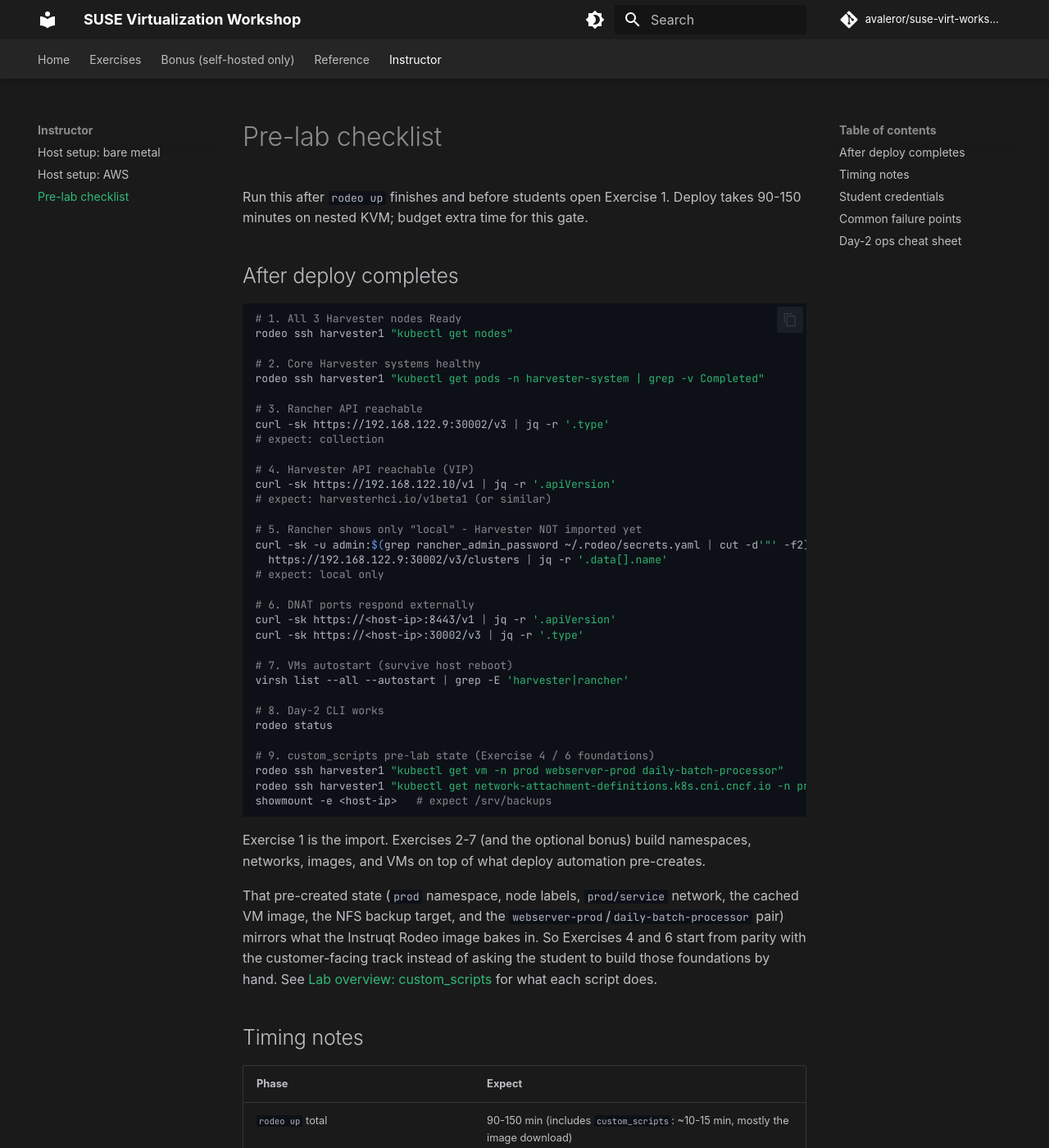
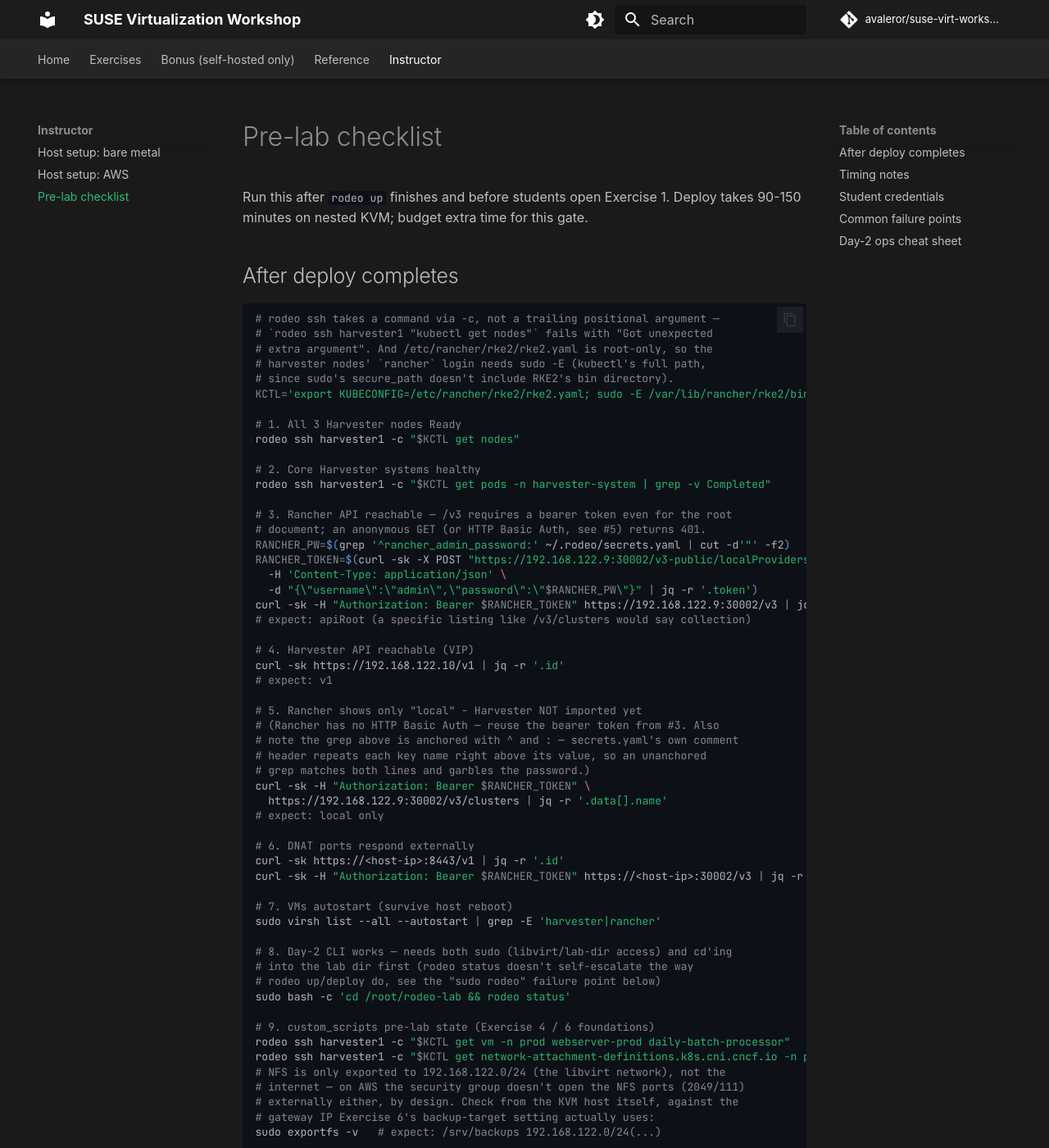
Before and after one commit to avaleror/suse-virt-workshop, an MkDocs documentation site: the page built from docs/instructor/pre-lab-checklist.md, in a window 1280 px wide and 1400 px high. Shown: the whole window at 82% size. Built offline with MkDocs 1.6.1 and Material for MkDocs 9.7.7, drawn with Linux system fonts in a browser that asks for light colours; some web fonts are replaced; comment, search, counter and statistics services are not loaded.

Commit message:
fix(docs): correct AWS deploy testing findings across exercises 1, 5, 6, 8
Live-tested the full workshop on a fresh AWS deploy (virt-workshop-aws
profile). Fixes found along the way:

- Exercise 1.1: Rancher's /v3 requires a bearer token even for the root
  document now — an anonymous GET (or HTTP Basic Auth, as the pre-lab
  checklist used) returns 401, not the "collection" the doc expected.
  Switched both to a real login + bearer token flow; corrected the
  expected value to "apiRoot" (the discovery root's real type).
- Exercise 1.5 / pre-lab checklist: bare `kubectl get nodes` on a
  harvester node fails — the RKE2 kubeconfig is root-only and plain
  `sudo kubectl` can't find the binary on secure_path. Fixed to
  `export KUBECONFIG=...; sudo -E /var/lib/.../kubectl`.
- Pre-lab checklist: `rodeo ssh harvester1 "cmd"` (trailing positional
  arg) fails outright — `rodeo ssh` only accepts a command via `-c`.
  `virsh`/`rodeo status` also need sudo as AWS's non-root ec2-user.
  `secrets.yaml`'s own comment header repeats every key name right
  above its value, so the documented unanchored
  `grep rancher_admin_password` matches the comment line too and
  garbles the password — anchored it (`grep '^rancher_admin_password:'`).
  `showmount -e <host-ip>` can never succeed from outside AWS's security
  group by design — switched to `exportfs -v` from the host instead.
- Exercise 5.2: the kubeovn-operator Harvester addon ships disabled by
  default. Without enabling it first, the CRDs Exercise 5.4's own drills
  reference don't exist on the cluster at all — added the missing step.
- Exercise 6.1: same oversized root-volume note fixed in Exercise 3
  (see the paired commit) applied here too.
- Exercise 8.3: the teardown section only listed bare-metal commands,
  with no mention of `rodeo destroy --cloud --yes` for an AWS deploy —
  a student who ran the whole workshop on AWS would never terminate
  their billing EC2 instance. Added the AWS-specific path.

Co-Authored-By: Claude Sonnet 5 <noreply@anthropic.com>
Claude-Session: https://claude.ai/code/session_01Mr1xUVC1dk5Fo5VUjPTnAh

````diff
--- a/docs/instructor/pre-lab-checklist.md
+++ b/docs/instructor/pre-lab-checklist.md
@@ -5,39 +5,61 @@ Run this after `rodeo up` finishes and before students open Exercise 1. Deploy t
 ## After deploy completes
 
 ```bash
+# rodeo ssh takes a command via -c, not a trailing positional argument —
+# `rodeo ssh harvester1 "kubectl get nodes"` fails with "Got unexpected
+# extra argument". And /etc/rancher/rke2/rke2.yaml is root-only, so the
+# harvester nodes' `rancher` login needs sudo -E (kubectl's full path,
+# since sudo's secure_path doesn't include RKE2's bin directory).
+KCTL='export KUBECONFIG=/etc/rancher/rke2/rke2.yaml; sudo -E /var/lib/rancher/rke2/bin/kubectl'
+
 # 1. All 3 Harvester nodes Ready
-rodeo ssh harvester1 "kubectl get nodes"
+rodeo ssh harvester1 -c "$KCTL get nodes"
 
 # 2. Core Harvester systems healthy
-rodeo ssh harvester1 "kubectl get pods -n harvester-system | grep -v Completed"
+rodeo ssh harvester1 -c "$KCTL get pods -n harvester-system | grep -v Completed"
 
-# 3. Rancher API reachable
-curl -sk https://192.168.122.9:30002/v3 | jq -r '.type'
-# expect: collection
+# 3. Rancher API reachable — /v3 requires a bearer token even for the root
+# document; an anonymous GET (or HTTP Basic Auth, see #5) returns 401.
+RANCHER_PW=$(grep '^rancher_admin_password:' ~/.rodeo/secrets.yaml | cut -d'"' -f2)
+RANCHER_TOKEN=$(curl -sk -X POST "https://192.168.122.9:30002/v3-public/localProviders/local?action=login" \
+  -H 'Content-Type: application/json' \
+  -d "{\"username\":\"admin\",\"password\":\"$RANCHER_PW\"}" | jq -r '.token')
+curl -sk -H "Authorization: Bearer $RANCHER_TOKEN" https://192.168.122.9:30002/v3 | jq -r '.type'
+# expect: apiRoot (a specific listing like /v3/clusters would say collection)
 
 # 4. Harvester API reachable (VIP)
-curl -sk https://192.168.122.10/v1 | jq -r '.apiVersion'
-# expect: harvesterhci.io/v1beta1 (or similar)
+curl -sk https://192.168.122.10/v1 | jq -r '.id'
+# expect: v1
 
 # 5. Rancher shows only "local" - Harvester NOT imported yet
-curl -sk -u admin:$(grep rancher_admin_password ~/.rodeo/secrets.yaml | cut -d'"' -f2) \
+# (Rancher has no HTTP Basic Auth — reuse the bearer token from #3. Also
+# note the grep above is anchored with ^ and : — secrets.yaml's own comment
+# header repeats each key name right above its value, so an unanchored
+# grep matches both lines and garbles the password.)
+curl -sk -H "Authorization: Bearer $RANCHER_TOKEN" \
   https://192.168.122.9:30002/v3/clusters | jq -r '.data[].name'
 # expect: local only
 
 # 6. DNAT ports respond externally
-curl -sk https://<host-ip>:8443/v1 | jq -r '.apiVersion'
-curl -sk https://<host-ip>:30002/v3 | jq -r '.type'
+curl -sk https://<host-ip>:8443/v1 | jq -r '.id'
+curl -sk -H "Authorization: Bearer $RANCHER_TOKEN" https://<host-ip>:30002/v3 | jq -r '.type'
 
 # 7. VMs autostart (survive host reboot)
-virsh list --all --autostart | grep -E 'harvester|rancher'
+sudo virsh list --all --autostart | grep -E 'harvester|rancher'
 
-# 8. Day-2 CLI works
-rodeo status
+# 8. Day-2 CLI works — needs both sudo (libvirt/lab-dir access) and cd'ing
+# into the lab dir first (rodeo status doesn't self-escalate the way
+# rodeo up/deploy do, see the "sudo rodeo" failure point below)
+sudo bash -c 'cd /root/rodeo-lab && rodeo status'
 
 # 9. custom_scripts pre-lab state (Exercise 4 / 6 foundations)
-rodeo ssh harvester1 "kubectl get vm -n prod webserver-prod daily-batch-processor"
-rodeo ssh harvester1 "kubectl get network-attachment-definitions.k8s.cni.cncf.io -n prod service"
-showmount -e <host-ip>   # expect /srv/backups
+rodeo ssh harvester1 -c "$KCTL get vm -n prod webserver-prod daily-batch-processor"
+rodeo ssh harvester1 -c "$KCTL get network-attachment-definitions.k8s.cni.cncf.io -n prod service"
+# NFS is only exported to 192.168.122.0/24 (the libvirt network), not the
+# internet — on AWS the security group doesn't open the NFS ports (2049/111)
+# externally either, by design. Check from the KVM host itself, against the
+# gateway IP Exercise 6's backup-target setting actually uses:
+sudo exportfs -v   # expect: /srv/backups 192.168.122.0/24(...)
 ```
 
 Exercise 1 is the import. Exercises 2-7 (and the optional bonus) build namespaces, networks, images, and VMs on top of what deploy automation pre-creates.
````
Also changed, not shown: docs/exercises/01-the-arrival.md (+19 -5 lines), docs/exercises/05-invisible-intruder.md (+2 -0 lines), docs/exercises/06-unthinkable-error.md (+1 -1 lines), docs/exercises/08-new-horizon.md (+9 -0 lines).
